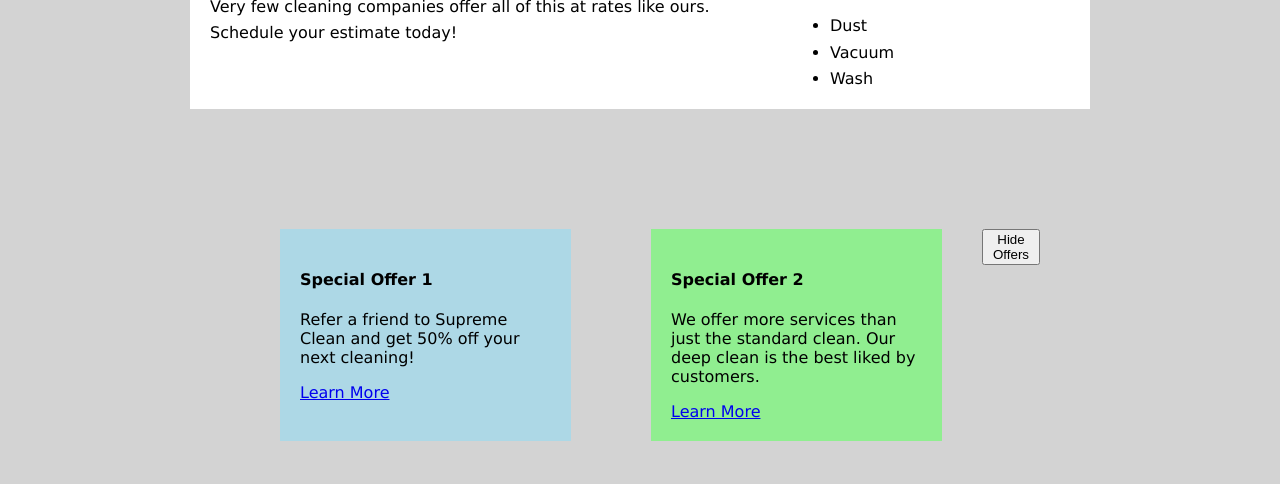
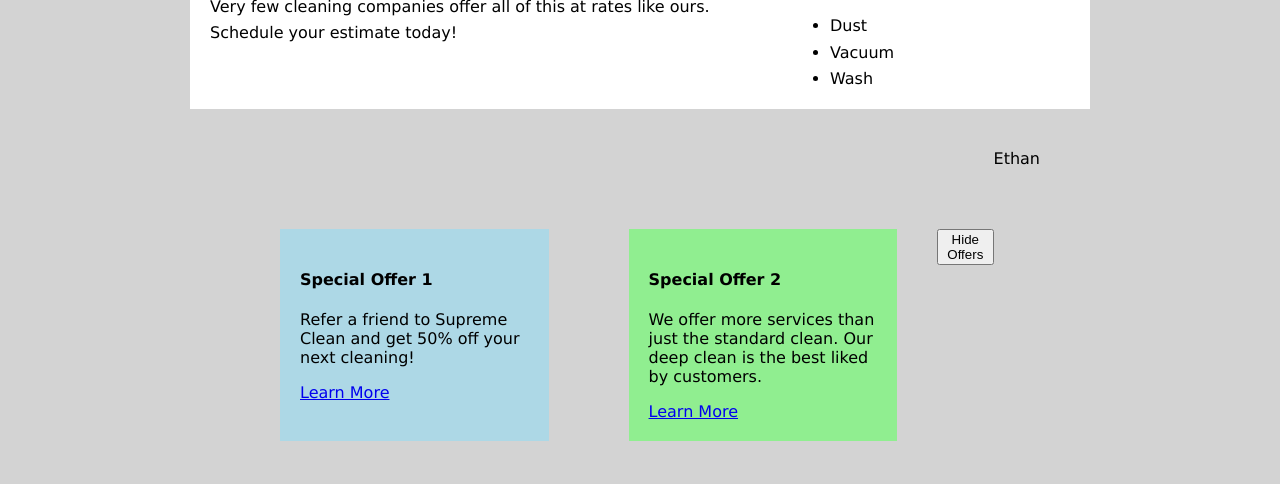
Before and after one commit to EmilyHollifield/hollifield-alhso-15b, a plain HTML site: page home.html in a window 1280 px wide. Shown: the part 374-858 px from the top of the page. Drawn offline with Linux system fonts and the light colour scheme.

Commit message:
added my name to home.html

```diff
--- a/home.html
+++ b/home.html
@@ -75,5 +75,8 @@
   }
   </script>
     </div>
+      </div>
+      Ethan
+      </div>
   </body>
 </html>
```
